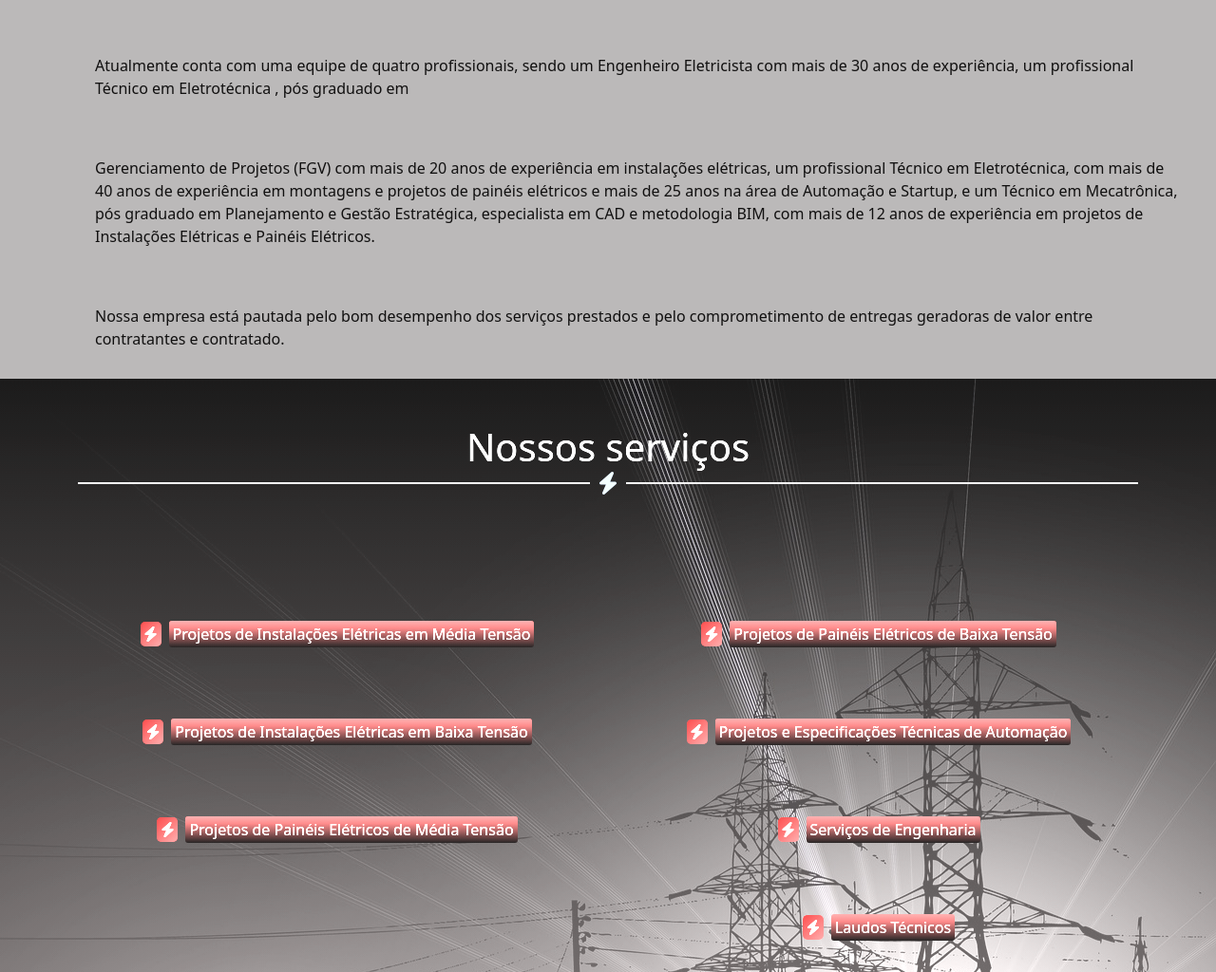
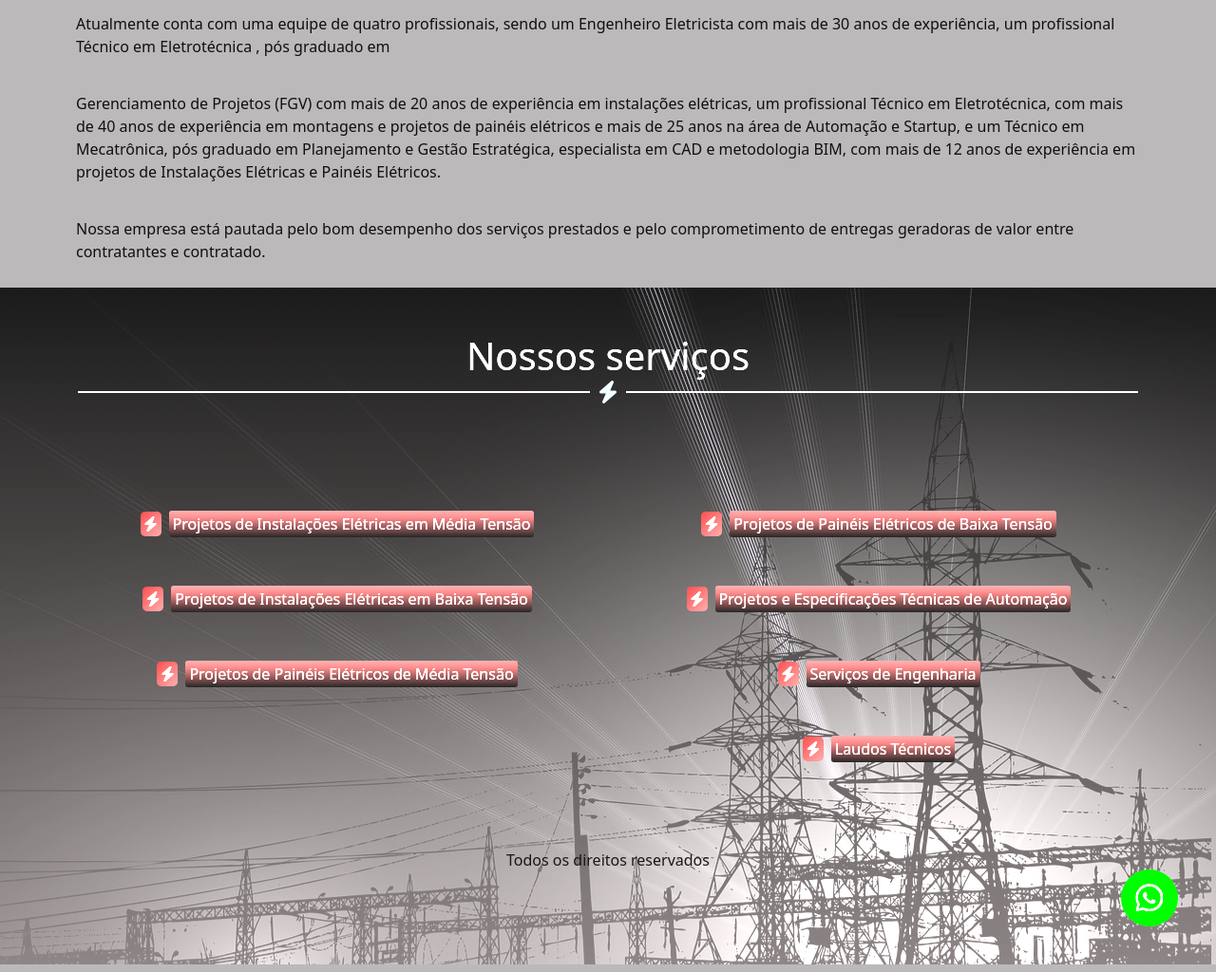
Before and after one commit to NathanPbi/proeng, a website: page public/index.html in a window 1280 px wide. Shown: the part 1006-2030 px from the top of the page at 95% size. Drawn offline with nearby package versions, Linux system fonts and the light colour scheme; a web font is replaced by a local one.

Commit message:
Adjust padding

```diff
--- a/public/dist/frontend/scss/app.scss
+++ b/public/dist/frontend/scss/app.scss
@@ -172,8 +172,7 @@ html, body {
 
 .section-2 p {
     color: #111010;
-    margin: 30px;
-    padding: 0;
+    padding: 10px;
 }
 
 .section-3 {
@@ -185,6 +184,7 @@ html, body {
     background-repeat: no-repeat;
     background-size: cover;
     background-position: center;
+    background-attachment: fixed; /* Mantém a imagem fixa */
     top: 0;
     overflow: hidden;
     filter: brightness(1.5) contrast(1);
@@ -197,15 +197,14 @@ html, body {
     left: 0;
     width: 100%;
     height: 100%;
-    background: linear-gradient(to bottom, rgba(55, 54, 54, 0.365), rgba(149, 141, 141, 0.7)); /* Gradiente escuro */
+    background: linear-gradient(to bottom, rgba(55, 54, 54, 0.365), rgba(149, 141, 141, 0.7));
     z-index: 1;
-    opacity: 0.9; /* Ajuste a opacidade conforme necessário */
+    opacity: 0.9;
 }
 
 
 
 .section-3 .container {
-    position: relative;
     z-index: 2;
 }
 
```
Also changed, not shown: public/dist/css/app.css.
